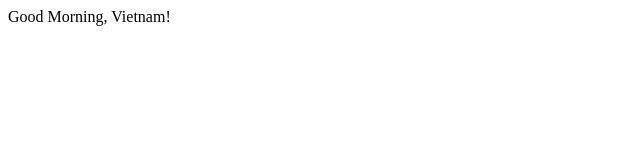
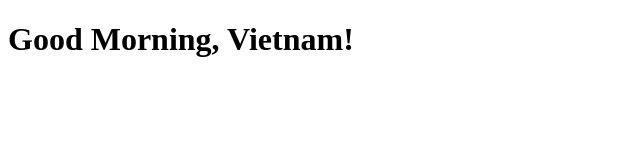
Before and after one commit to MillerJeremy-FS/MillerJeremy-FS.github.io, a plain HTML site: page codeExercise1-HTML/index.html in a window 1280 px wide. Shown: the whole page, without its empty margins (0-640 px from the left). Drawn offline with Linux system fonts and the light colour scheme.

Commit message:
Updated HTML basics exercise.

```diff
--- a/codeExercise1-HTML/index.html
+++ b/codeExercise1-HTML/index.html
@@ -5,6 +5,8 @@
     <title>My First Website</title>
 </head>
 <body>
-Good Morning, Vietnam!
+
+<h1>Good Morning, Vietnam!</h1>
+
 </body>
 </html>
```
